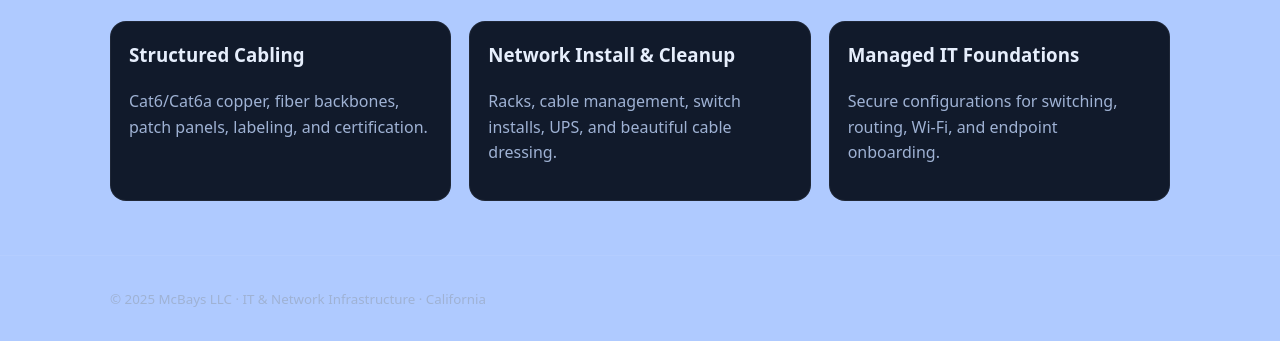
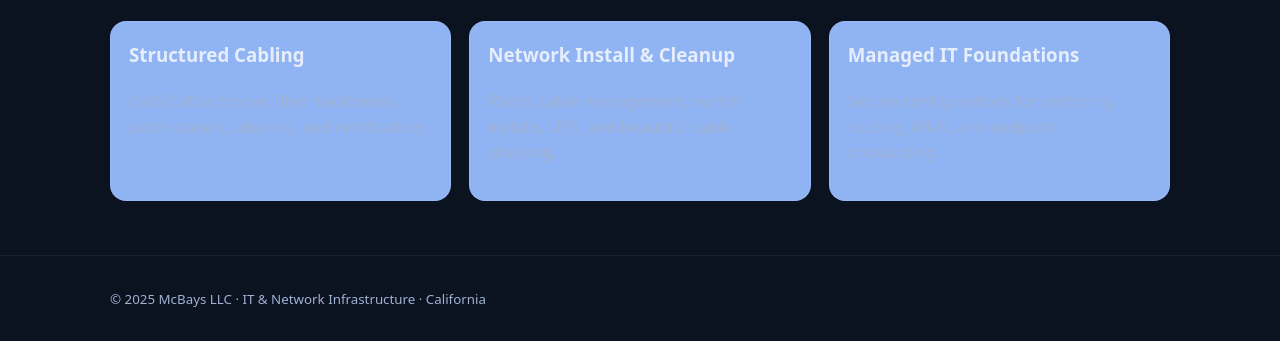
Before and after one commit to marcusmcbay/McBays, a plain HTML site: page index.html in a window 1280 px wide. Shown: the part 600-941 px from the top of the page. Drawn offline with Linux system fonts and the light colour scheme.

Commit message:
Update style.css

```diff
--- a/assets/css/style.css
+++ b/assets/css/style.css
@@ -1,7 +1,7 @@
 /* McBays – minimal, clean, responsive */
 :root {
-  --bg: #afcaff;       /* deep navy */
-  --card: #111a2b;
+  --bg: #0b1220;       /* deep navy */
+  --card: #90b3f3;
   --text: #e6eefc;
   --muted: #9fb2d4;
   --accent: #3ba0ff;   /* blue accent */
```
